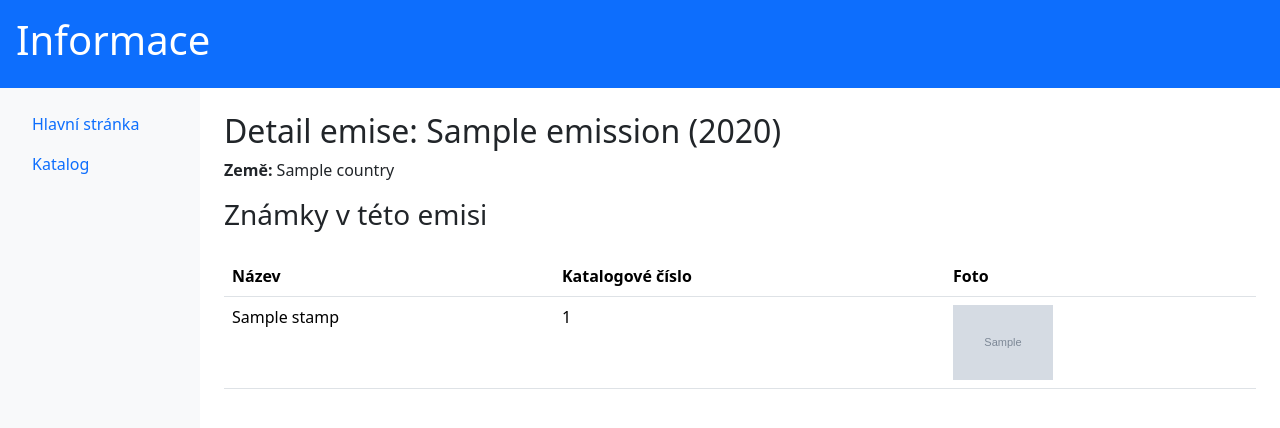
After one commit to procesor2017/StampCollector, a FastAPI app: template backend/templates/emission_detail.html in a window 1280 px wide. The commit adds this page. Shown: the top 428 px of the page. Run offline with FastAPI, Linux system fonts and the light colour scheme; the template is opened without the code that fills it: most values are stand-ins (such as "Sample title", 1, 10 or a date in 2020); grey boxes marked "Sample" are stand-in pictures.

Commit message:
- add emission - fix bootstrap

```diff
--- a/backend/app/main.py
+++ b/backend/app/main.py
@@ -13,6 +13,7 @@ app = FastAPI()
 
 templates = Jinja2Templates(directory="backend/templates")
 app.mount("/static", StaticFiles(directory="backend/static"), name="static")
+app.mount("/images", StaticFiles(directory="data/images"), name="images")
 
 # Pydantic model pro emisii
 class EmissionCreate(BaseModel):
@@ -64,6 +65,24 @@ def catalog(request: Request, country: str = None):
         "catalog.html",
         {"request": request, "countries": countries, "emissions": emissions, "selected_country": country},
     )
+
+# Detail emise
+@app.get("/emissions/{emission_id}", response_class=HTMLResponse)
+async def emission_detail(request: Request, emission_id: int):
+    # Získání emise podle ID
+    emission = crud.get_emission_by_id(emission_id)
+    if not emission:
+        raise HTTPException(status_code=404, detail="Emission not found")
+
+    # Získání všech známek pro tuto emisi
+    stamps = crud.get_stamps_by_emission(emission.name)
+
+    # Renderování detailu emise s listem známek
+    return templates.TemplateResponse("emission_detail.html", {
+        "request": request,
+        "emission": emission,
+        "stamps": stamps
+    })
 
 # Endpoint for bootstrap or for working with data
 # Endpoint pro přidání emise
--- a/backend/templates/base.html
+++ b/backend/templates/base.html
@@ -4,7 +4,7 @@
     <meta charset="UTF-8">
     <meta name="viewport" content="width=device-width, initial-scale=1.0">
     <title>{% block title %}Filatelie{% endblock %}</title>
-    <link rel="stylesheet" href="/static/bootstrap.min.css">
+    <link rel="stylesheet" href="/static/css/bootstrap.min.css">
 </head>
 <body>
     <header>
--- a/backend/templates/catalog.html
+++ b/backend/templates/catalog.html
@@ -25,7 +25,7 @@
     <tbody>
         {% for emission in emissions %}
         <tr>
-            <td>{{ emission.name }}</td>
+            <td><a href="{{ url_for('emission_detail', emission_id=emission.emission_id) }}">{{ emission.name }}</a></td>
             <td>{{ emission.issue_year }}</td>
         </tr>
         {% endfor %}
--- /dev/null
+++ b/backend/templates/emission_detail.html
@@ -0,0 +1,30 @@
+{% extends "base.html" %}
+{% block title %}Detail emise{% endblock %}
+{% block content %}
+<h2>Detail emise: {{ emission.name }} ({{ emission.issue_year }})</h2>
+<p><strong>Země:</strong> {{ emission.country.name }}</p>
+
+<h3>Známky v této emisi</h3>
+{% if stamps %}
+<table class="table mt-4">
+    <thead>
+        <tr>
+            <th>Název</th>
+            <th>Katalogové číslo</th>
+            <th>Foto</th>
+        </tr>
+    </thead>
+    <tbody>
+        {% for stamp in stamps %}
+        <tr>
+            <td>{{ stamp.name }}</td>
+            <td>{{ stamp.catalog_number }}</td>
+            <td><img src="/images/{{ stamp.photo_path_base }}" alt="photo" width="100"></td>
+        </tr>
+        {% endfor %}
+    </tbody>
+</table>
+{% else %}
+<p class="mt-4">Žádné známky pro tuto emisi.</p>
+{% endif %}
+{% endblock %}
```
Also changed, not shown: data/csv/stampBase.csv (+5 -5 lines), data/images/austria/1850-1918/1Kr1850.png (renamed from data/image/1 Kr 1850.PNG), data/images/austria/1850-1918/2Kr1850.png (renamed from data/image/2 Kr 1850.PNG), data/images/austria/1850-1918/3Kr1850.png (renamed from data/image/3 Kr 1850.PNG), data/images/austria/1850-1918/6Kr1850.png (renamed from data/image/6 Kr 1850.PNG), data/images/austria/1850-1918/9Kr1850.png (renamed from data/image/9 Kr 1850.PNG), data/stamps.db.
